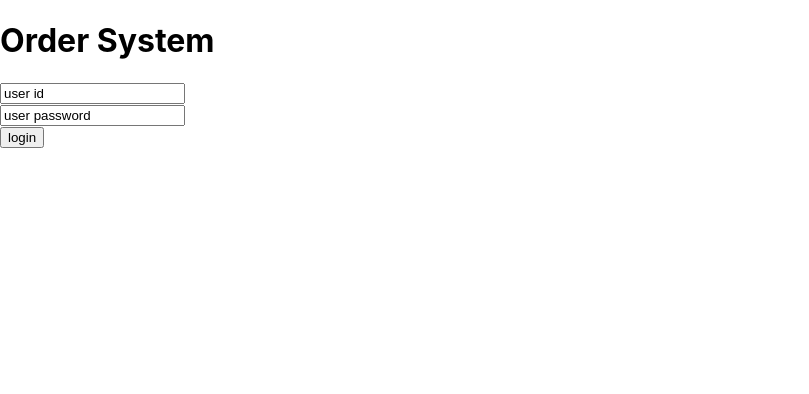
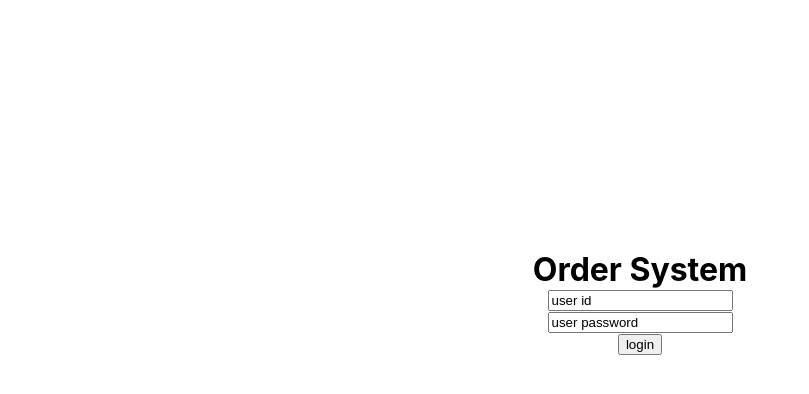
Before and after one commit to Tsai4000/order_system, a React (Create React App) app in the folder client/: page / in a window 1280 px wide. Shown: the top 394 px of the page, without its empty margins (0-809 px from the left). Built offline with nearby package versions, Linux system fonts and the light colour scheme.

Commit message:
finish login page

```diff
--- a/client/src/App.css
+++ b/client/src/App.css
@@ -1,8 +1,30 @@
-.App {
+.Container {
+  width: 300px;
+  height: 100px;
   text-align: center;
+  position: absolute;
+  left: 50%;
+  top: 50%;
+  margin-top: -150px;
+  margin-left: -150px;
 }
 
-.App-logo {
+.Title {
+  float: 0;
+  margin: 0 auto;
+  vertical-align: middle;
+}
+
+.Show {
+  display: inline-block;
+  vertical-align: middle;
+
+}
+
+
+
+
+/* .App-logo {
   height: 40vmin;
   pointer-events: none;
 }
@@ -35,4 +57,4 @@
   to {
     transform: rotate(360deg);
   }
-}
+} */
--- a/client/src/App.tsx
+++ b/client/src/App.tsx
@@ -1,6 +1,7 @@
 import Input from './Components/input';
 import React,{Component} from 'react';
 import Button from './Components/button'
+import './App.css'
 
 class App extends Component{
   constructor(props:any) {
@@ -24,12 +25,15 @@ class App extends Component{
   }
   render(){
     return (
-      <div>
-        <h1>Order System</h1>
+      <div className="Container">
         <div>
-          <Input onClick={this.handleClick} id={this.handleIDChange} text="user id"/>
-          <Input onClick={this.handleClick} id={this.handleIDChange} text="user password"/>
-          <Button onClick={this.handleClick} text="login"/>
+          <div className="Support"></div>
+          <h1 className="Title">Order System</h1>
+          <div className="Show">
+            <Input onClick={this.handleClick} id={this.handleIDChange} text="user id"/>
+            <Input onClick={this.handleClick} id={this.handleIDChange} text="user password"/>
+            <Button onClick={this.handleClick} text="login"/>
+          </div>
         </div>
       </div>
     );
```
